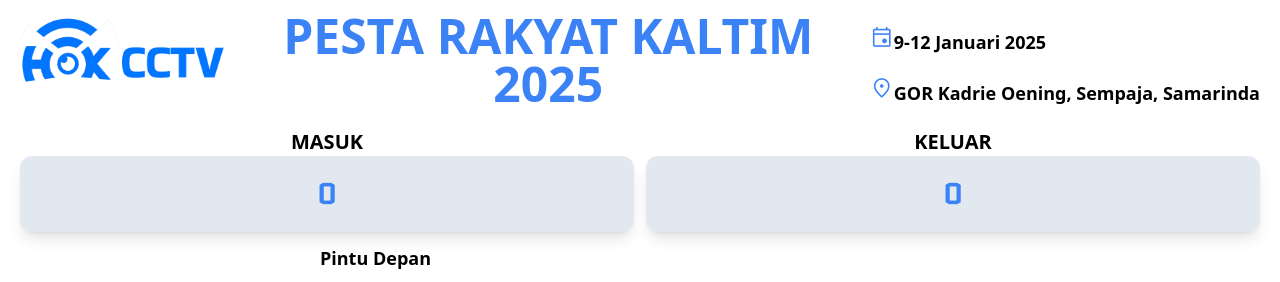
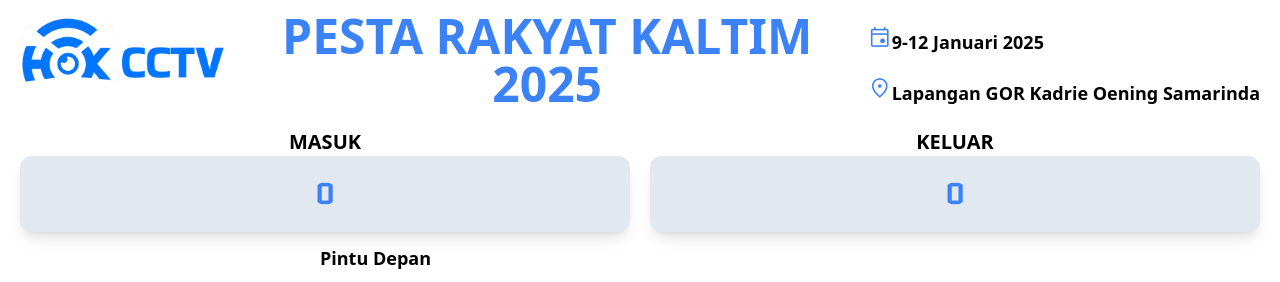
Before and after one commit to ekorahmattt/hkcctv-web, a React (Vite) app: page / in a window 1280 px wide. Shown: the top 282 px of the page. Built offline with nearby package versions, Linux system fonts and the light colour scheme.

Commit message:
fix location name

```diff
--- a/src/App.jsx
+++ b/src/App.jsx
@@ -1,4 +1,4 @@
-import ReactPlayer from "react-player/youtube"
+import ReactPlayer from "react-player"
 
 function App() {
 
@@ -13,11 +13,11 @@ function App() {
             <p className="text-lg font-semibold"><span className="material-symbols-outlined text-blue-500">event</span>
             9-12 Januari 2025</p>
             <p className="text-lg font-semibold"><span className="material-symbols-outlined text-blue-500">location_on</span>
-            GOR Kadrie Oening, Sempaja, Samarinda</p>
+            Lapangan GOR Kadrie Oening Samarinda</p>
           </div>
         </div>
 
-        <div className="grid grid-cols-2 pt-5 px-5 gap-3">
+        <div className="grid grid-cols-2 pt-5 px-5 gap-5">
           <div className="m-auto w-full">
             <p className="text-center text-xl font-semibold">MASUK</p>
             <div className="py-5 bg-slate-200 rounded-xl shadow-lg">
```
